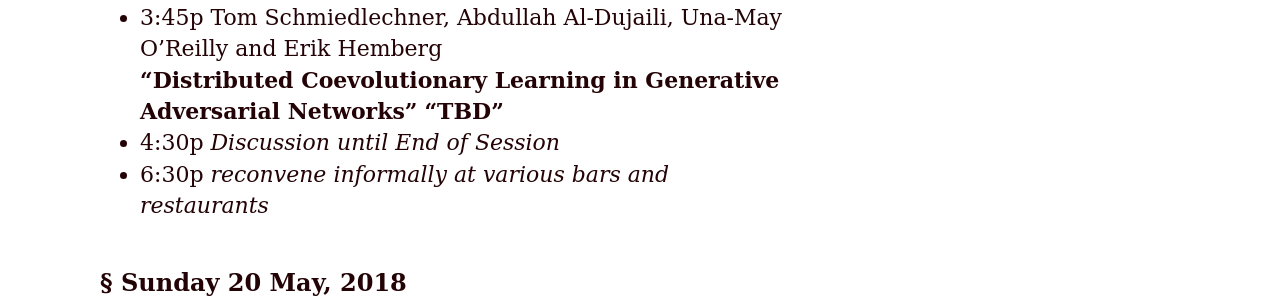
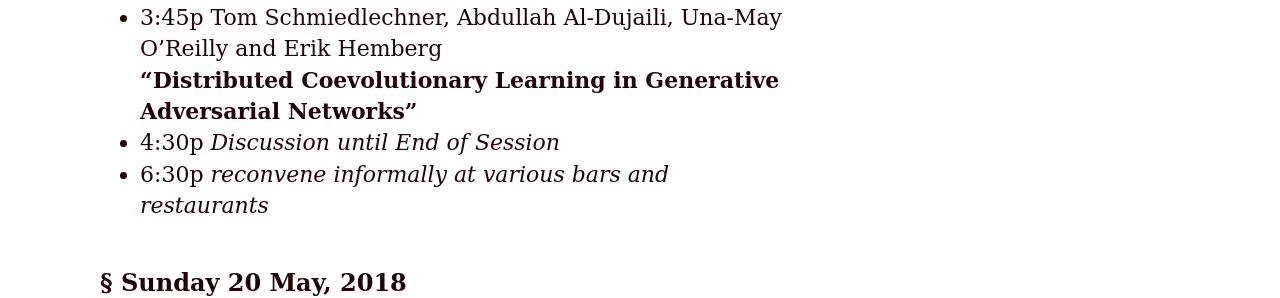
Before and after one commit to GPTP-workshop/gptp-workshop.github.io, a Jekyll site: the page built from schedule.md, in a window 1280 px wide and 900 px high, scrolled down 2647 px. Shown: the part 236-534 px from the top of the window. Built offline with Jekyll 4.4.1, drawn with Linux system fonts in a browser that asks for light colours.

Commit message:
typos in various pages

```diff
--- a/schedule.md
+++ b/schedule.md
@@ -66,7 +66,6 @@ dates: "May 17-20, 2018"
 **"Shake, Rattle, and Roll: A GP Practitioner's Adventures in Astrophysics Data Analysis"**
 - 3:45p Tom Schmiedlechner, Abdullah Al-Dujaili, Una-May O'Reilly and Erik Hemberg
 **"Distributed Coevolutionary Learning in Generative Adversarial Networks"**
-**"TBD"**
 - 4:30p _Discussion until End of Session_
 - 6:30p _reconvene informally at various bars and restaurants_
 
```
Also changed, not shown: attendees.md (+1 -1 lines).
